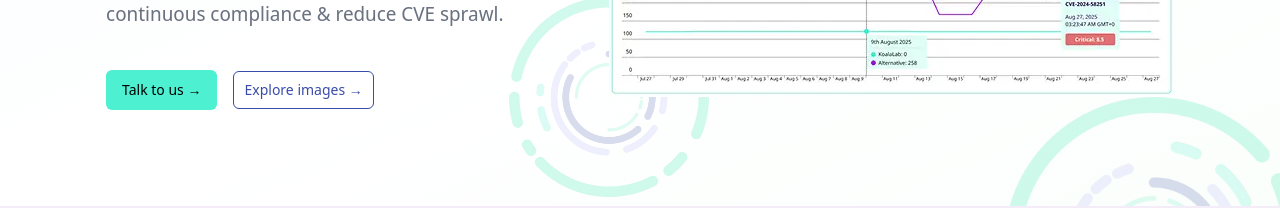
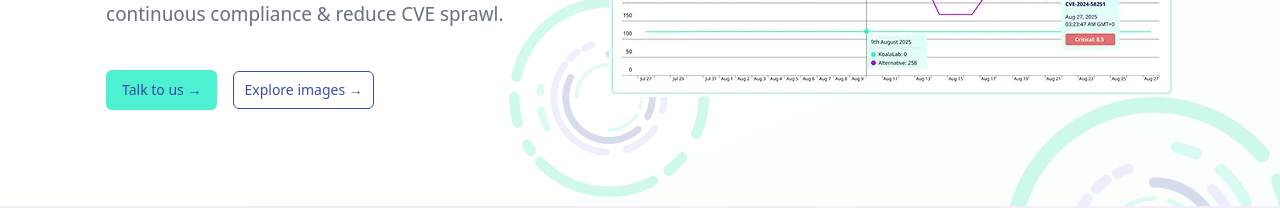
Before and after one commit to devanshchoudhary20/koalalab, a Next.js app: page / in a window 1280 px wide. Shown: the part 435-643 px from the top of the page. Built offline with nearby package versions, Linux system fonts and the light colour scheme.

Commit message:
update Talk to us Color

```diff
--- a/src/components/shared/common/CTAButtons.tsx
+++ b/src/components/shared/common/CTAButtons.tsx
@@ -31,7 +31,7 @@ export default function CTAButtons({
 			<Link
 				href={talkToUsHref}
 				onClick={talkToUsHref === "#contact" ? scrollToContact : undefined}
-				className={`rounded-md bg-gradient-fill-desktop ${primaryButtonPadding} py-2.5 text-sm`}
+				className={`rounded-md bg-gradient-fill-desktop ${primaryButtonPadding} py-2.5 text-sm text-gradient-fill-submitButton`}
 			>
 				Talk to us <span aria-hidden="true">→</span>
 			</Link>
```
